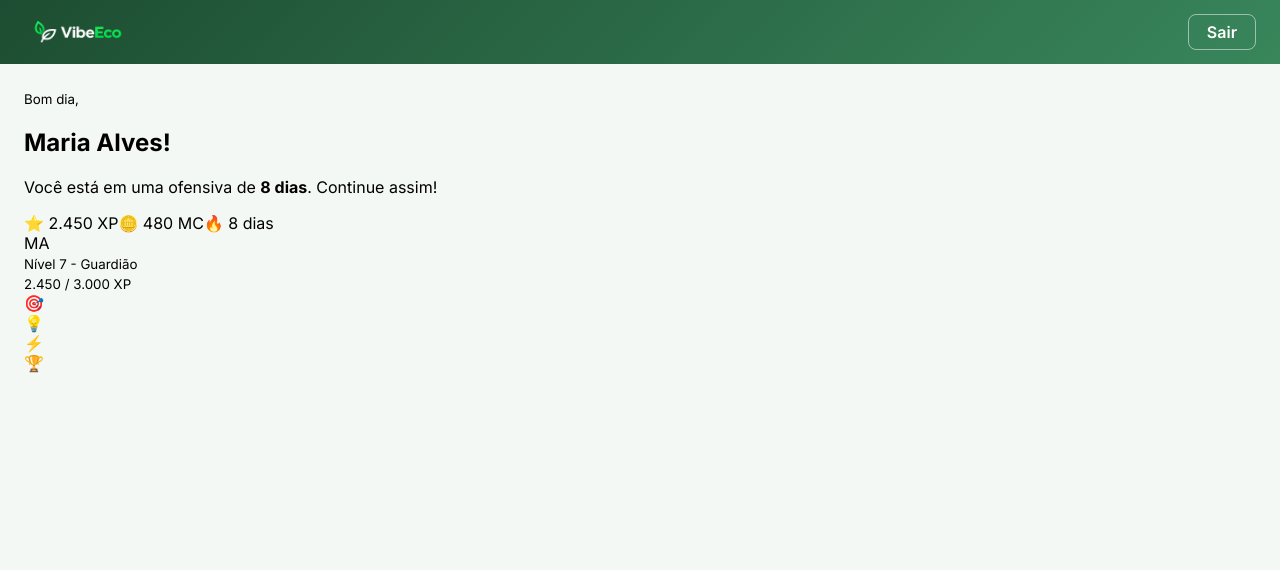
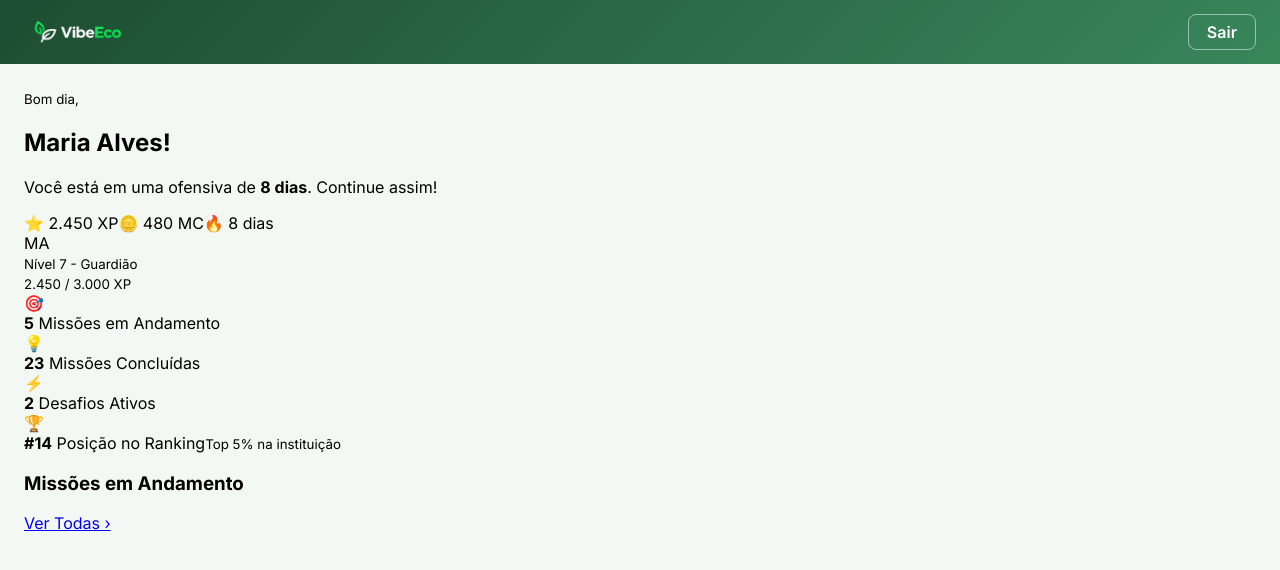
Before and after one commit to pedsousa06-ai/VibeEco-Front-End-Users, a Vue app in the folder VibeEco-FrontEnd-Users/: page / in a window 1280 px wide. Both pictures are taken after typing "name@example.com", "Sample123" into the empty fields and a click on the button "Entrar na plataforma". Shown: the top 570 px of the page. Built offline with nearby package versions, Linux system fonts and the light colour scheme.

Commit message:
Resumo do usuário finalizado e iniciando o lado esquerdo da grade de informações do inicio

```diff
--- a/VibeEco-FrontEnd-Users/src/views/InicioView.vue
+++ b/VibeEco-FrontEnd-Users/src/views/InicioView.vue
@@ -13,10 +13,10 @@ const usuario = {
 const porcentagemNivel = Math.round((usuario.xp / usuario.xpProximoNivel) * 100)
 
 const resumo = [
-  { valor: '5', rotulo: 'Missões em Andamento', icone: '🎯', cor: 'verde' },
-  { valor: '23', rotulo: 'Missões Concluídas', icone: '💡', cor: 'amarelo' },
-  { valor: '2', rotulo: 'Desafios Ativos', icone: '⚡', cor: 'roxo' },
-  { valor: '#14', rotulo: 'Posição no Ranking', detalhe: 'Top 5% na instituição', icone: '🏆', cor: 'laranja' }
+  { valor: '5', rotulo: ' Missões em Andamento', icone: '🎯', cor: 'verde' },
+  { valor: '23', rotulo: ' Missões Concluídas', icone: '💡', cor: 'amarelo' },
+  { valor: '2', rotulo: ' Desafios Ativos', icone: '⚡', cor: 'roxo' },
+  { valor: '#14', rotulo: ' Posição no Ranking', detalhe: 'Top 5% na instituição', icone: '🏆', cor: 'laranja' }
 ]
 
 const missoes = [
@@ -49,7 +49,7 @@ const conquistas = [
 
 <template>
     <div class="inicio">
-        <! -- BANNER DE BOA-VINDAS -- >
+        <!-- BANNER DE BOA-VINDAS -->
         <section class="banner">
             <div class="banner-texto">
               <small>Bom dia,</small>
@@ -78,12 +78,28 @@ const conquistas = [
             </div>
         </section>
 
-        <! -- CARDS DE RESUMO-- >
+        <!-- CARDS DE RESUMO -->
         <section>
           <article v-for="item in resumo" :key="item.rotulo" class="card resumo-card">
             <div class="resumo-icone" :class="item-cor">{{ item.icone }}</div>
+
+            <div>
+              <strong>{{ item.valor }}</strong>
+              <span>{{ item.rotulo }}</span>
+              <small v-if="item.detalhe">{{ item.detalhe }}</small>
+            </div>
           </article>
         </section>
+
+        <div class="grade">
+          <!-- COLUNA ESQUERDA -->
+           <div class="coluna">
+              <div class="cabeçalho-secao">
+                  <h3>Missões em Andamento</h3>
+                  <RouterLink to="/missoes"> Ver Todas ›</RouterLink>
+              </div>
+           </div>
+        </div>
 
     </div>
 </template>
```
